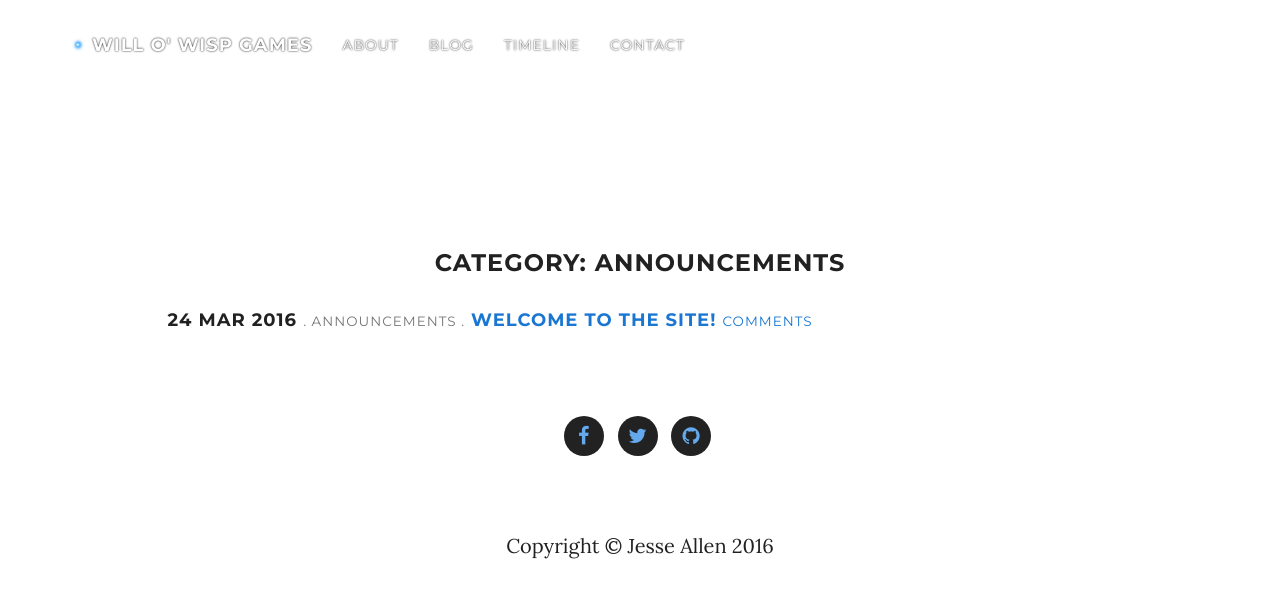
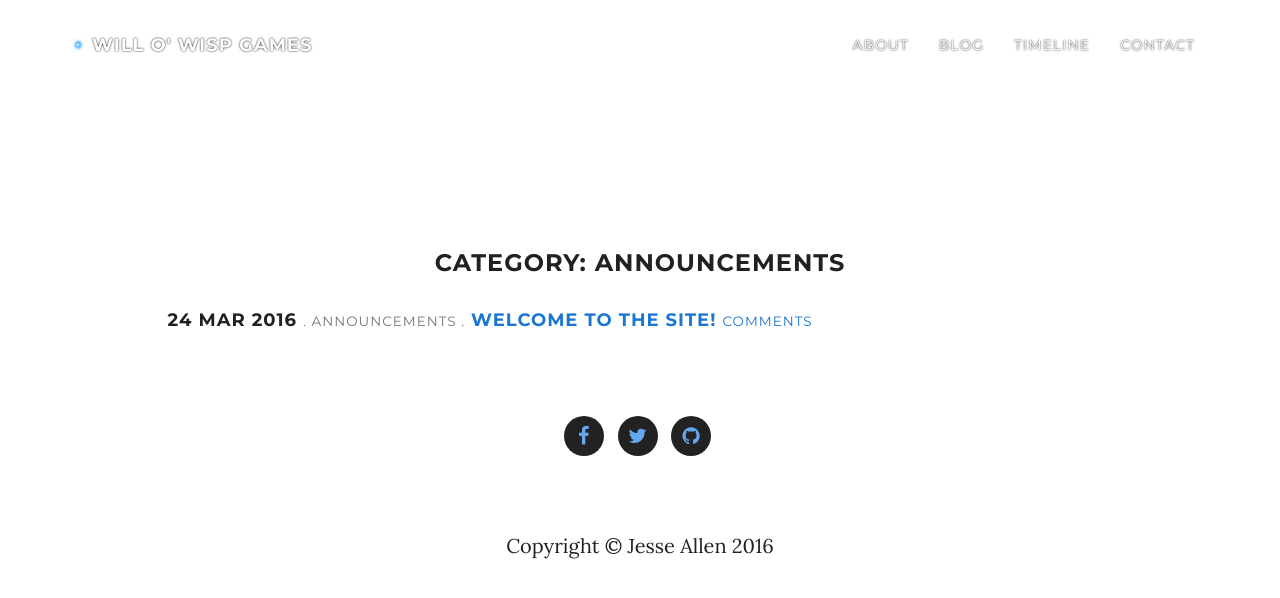
Before and after one commit to WilloWispGames/WilloWispGames.github.io, a Jekyll site: the page built from categories/announcements.html, in a window 1280 px wide and 900 px high. Shown: the top 598 px of the window. Built offline with Jekyll 4.4.1, drawn with Linux system fonts in a browser that asks for light colours; nearby versions of some CDN libraries.

Commit message:
Update navigation.html

```diff
--- a/_includes/navigation.html
+++ b/_includes/navigation.html
@@ -23,7 +23,7 @@
     </div>
 
     <!-- Collect the nav links, forms, and other content for toggling -->
-    <div class="collapse navbar-collapse navbar-main-collapse"> <!--navbar-right navbar-main-collapse"-->
+    <div class="collapse navbar-collapse navbar-right navbar-main-collapse"-->
       <ul class="nav navbar-nav">
         {% if page.section-type == "index" %}
 
```
